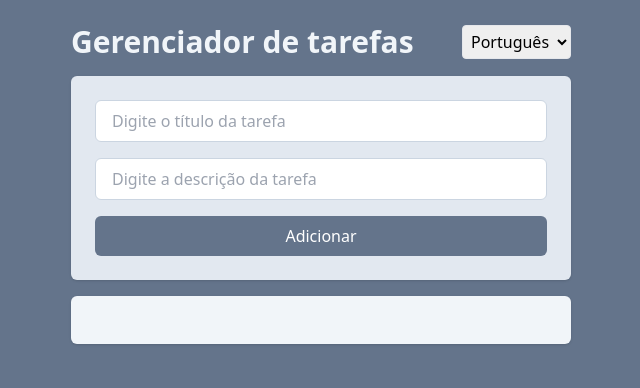
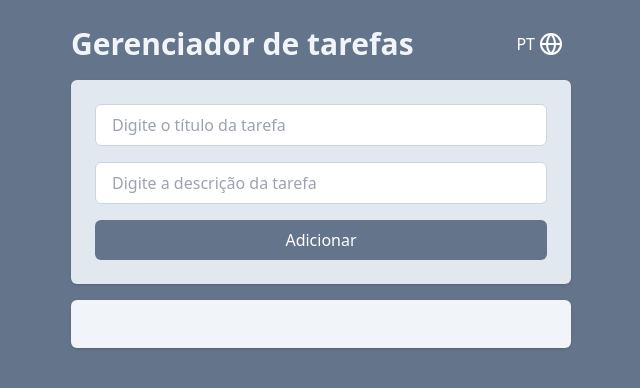
Before and after one commit to lpolloni/todo-list, a React (Vite) app: page / in a window 1280 px wide. Shown: the top 388 px of the page, without its empty margins (319-959 px from the left). Built offline with nearby package versions, Linux system fonts and the light colour scheme.

Commit message:
langage select icon added

```diff
--- a/src/App.jsx
+++ b/src/App.jsx
@@ -3,6 +3,7 @@ import AddTasks from "./components/AddTasks";
 import Tasks from "./components/Tasks";
 import Title from "./components/Title";
 import { v4 } from "uuid";
+import { Globe } from "lucide-react";
 
 function App() {
   const [tasks, setTasks] = useState(
@@ -11,12 +12,6 @@ function App() {
   const [language, setLanguage] = useState(
     localStorage.getItem("language") || "pt"
   ); // Default to Portuguese
-
-  const handleLanguageChange = (e) => {
-    const newLanguage = e.target.value;
-    setLanguage(newLanguage);
-    localStorage.setItem("language", newLanguage);
-  };
 
   const getTitle = () => {
     return language === "pt" ? "Gerenciador de tarefas" : "Task Manager";
@@ -69,19 +64,24 @@ function App() {
     setTasks([...tasks, newTask]);
   }
 
+  const toggleLanguage = () => {
+    const newLanguage = language === "pt" ? "en" : "pt";
+    setLanguage(newLanguage);
+    localStorage.setItem("language", newLanguage);
+  };
+
   return (
     <div className="w-screen h-screen bg-slate-500 flex justify-center p-6">
       <div className="w-[500px] space-y-4">
         <div className="flex items-center justify-between">
           <Title>{getTitle()}</Title>
-          <select
-            onChange={handleLanguageChange}
-            value={language}
-            className="ml-auto p-1 border rounded"
+          <button
+            onClick={toggleLanguage}
+            className="ml-auto p-2 flex items-center"
           >
-            <option value="pt">Português</option>
-            <option value="en">English</option>
-          </select>
+            <span className="text-white">{language.toUpperCase()}</span>
+            <Globe className="text-white ml-1" />
+          </button>
         </div>
         <AddTasks onAddTaskSubmit={onAddTaskSubmit} language={language} />
         <Tasks
--- a/src/components/Tasks.jsx
+++ b/src/components/Tasks.jsx
@@ -32,7 +32,7 @@ function Tasks({ tasks, onTaskClick, onDeleteTaskClick }) {
           </Button>
 
           <Button onClick={() => onDeleteTaskClick(task.id)}>
-            <TrashIcon />
+            <TrashIcon className="text-red-300" />
           </Button>
         </li>
       ))}
```
